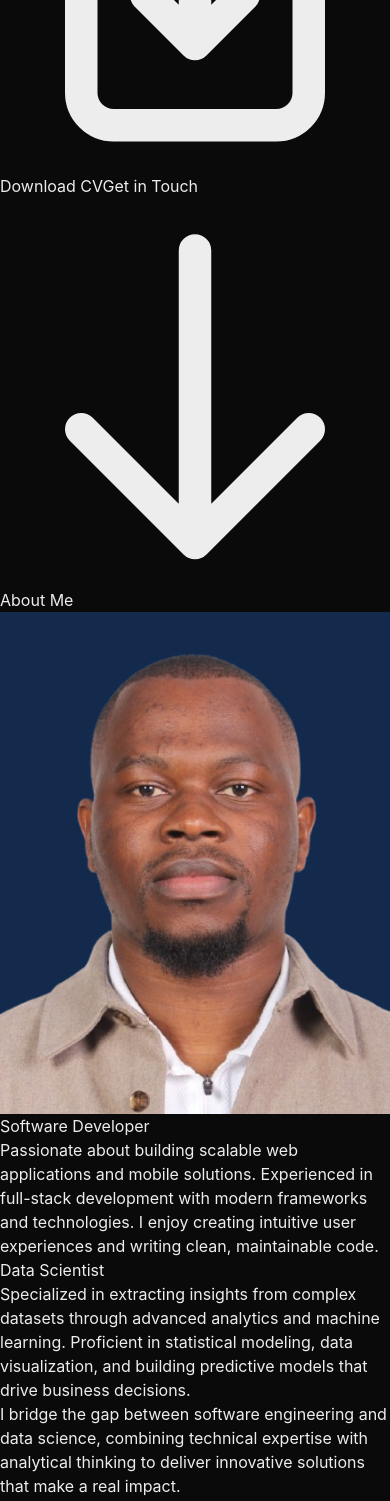
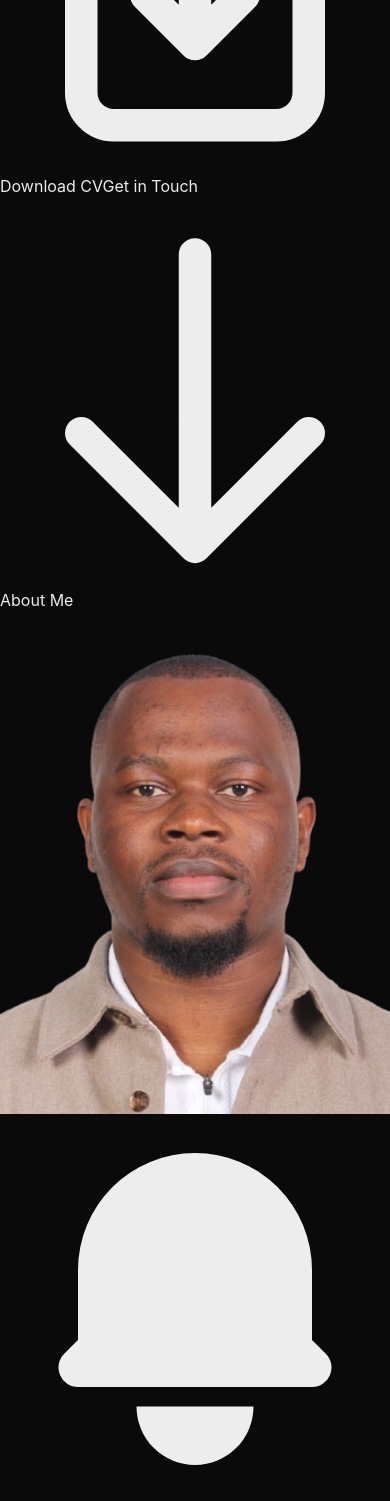
Before and after one commit to chadrack-123/chadrack_portfolio, a Next.js app: page / in a window 390 px wide. Shown: the part 432-1933 px from the top of the page. Built offline with nearby package versions, Linux system fonts and the light colour scheme.

Commit message:
Refactor code structure for improved readability and maintainability

```diff
--- a/src/components/About.tsx
+++ b/src/components/About.tsx
@@ -16,35 +16,40 @@ export default function About() {
           animate={isInView ? { opacity: 1, y: 0 } : { opacity: 0, y: 50 }}
           transition={{ duration: 0.8 }}
         >
-          <h2 className="text-4xl md:text-5xl font-bold text-center mb-12 bg-clip-text text-transparent bg-gradient-to-r from-blue-400 to-purple-500">
+          <h2 className="text-4xl md:text-5xl font-bold text-center mb-16 bg-clip-text text-transparent bg-gradient-to-r from-blue-400 to-purple-500">
             About Me
           </h2>
 
-          {/* Profile Picture */}
+          <div className="grid md:grid-cols-2 gap-12 items-center mb-12">
+            {/* Profile Picture Column */}
             <motion.div
-            initial={{ opacity: 0, scale: 0.5 }}
-            animate={{ opacity: 1, scale: 1 }}
-            transition={{ duration: 0.8, delay: 0.1 }}
-            className="mb-8 flex justify-center"
+              initial={{ opacity: 0, x: -50 }}
+              animate={isInView ? { opacity: 1, x: 0 } : { opacity: 0, x: -50 }}
+              transition={{ duration: 0.8, delay: 0.2 }}
+              className="flex justify-center"
             >
-            <div className="relative w-32 h-32 md:w-40 md:h-40">
-              <div className="absolute inset-0 bg-gradient-to-r from-blue-500 via-purple-500 to-pink-500 rounded-full blur-md opacity-75 animate-pulse" />
+              <div className="relative w-52 h-52 md:w-64 md:h-64">
+                <div className="absolute inset-0 bg-gradient-to-r from-blue-500 via-purple-500 to-pink-500 rounded-full blur-2xl opacity-30 animate-pulse" />
                 <img
-                src="/profile-bg.png"
+                  src="/profile1-bg.png"
                   alt="Profile"
-                className="relative w-full h-full rounded-full object-contain border-4 border-gray-800"
+                  className="relative w-full h-full rounded-full object-contain shadow-2xl"
                 />
               </div>
             </motion.div>
 
-          <div className="grid md:grid-cols-2 gap-8 items-center">
+            {/* Text Content Column */}
             <motion.div
-              initial={{ opacity: 0, x: -50 }}
-              animate={isInView ? { opacity: 1, x: 0 } : { opacity: 0, x: -50 }}
-              transition={{ duration: 0.8, delay: 0.2 }}
-              className="bg-gradient-to-br from-blue-500/10 to-purple-500/10 p-8 rounded-2xl backdrop-blur-sm border border-blue-500/20"
+              initial={{ opacity: 0, x: 50 }}
+              animate={isInView ? { opacity: 1, x: 0 } : { opacity: 0, x: 50 }}
+              transition={{ duration: 0.8, delay: 0.3 }}
+              className="space-y-6"
             >
-              <h3 className="text-2xl font-bold mb-4 text-blue-400">
+              <div className="bg-gradient-to-br from-blue-500/10 to-purple-500/10 p-6 rounded-2xl backdrop-blur-sm border border-blue-500/20">
+                <h3 className="text-2xl font-bold mb-3 text-blue-400 flex items-center gap-2">
+                  <svg className="w-6 h-6" fill="currentColor" viewBox="0 0 20 20">
+                    <path d="M10 2a6 6 0 00-6 6v3.586l-.707.707A1 1 0 004 14h12a1 1 0 00.707-1.707L16 11.586V8a6 6 0 00-6-6zM10 18a3 3 0 01-3-3h6a3 3 0 01-3 3z" />
+                  </svg>
                   Software Developer
                 </h3>
                 <p className="text-gray-300 leading-relaxed">
@@ -52,15 +57,13 @@ export default function About() {
                   Experienced in full-stack development with modern frameworks and technologies.
                   I enjoy creating intuitive user experiences and writing clean, maintainable code.
                 </p>
-            </motion.div>
+              </div>
 
-            <motion.div
-              initial={{ opacity: 0, x: 50 }}
-              animate={isInView ? { opacity: 1, x: 0 } : { opacity: 0, x: 50 }}
-              transition={{ duration: 0.8, delay: 0.4 }}
-              className="bg-gradient-to-br from-purple-500/10 to-pink-500/10 p-8 rounded-2xl backdrop-blur-sm border border-purple-500/20"
-            >
-              <h3 className="text-2xl font-bold mb-4 text-purple-400">
+              <div className="bg-gradient-to-br from-purple-500/10 to-pink-500/10 p-6 rounded-2xl backdrop-blur-sm border border-purple-500/20">
+                <h3 className="text-2xl font-bold mb-3 text-purple-400 flex items-center gap-2">
+                  <svg className="w-6 h-6" fill="currentColor" viewBox="0 0 20 20">
+                    <path d="M2 11a1 1 0 011-1h2a1 1 0 011 1v5a1 1 0 01-1 1H3a1 1 0 01-1-1v-5zM8 7a1 1 0 011-1h2a1 1 0 011 1v9a1 1 0 01-1 1H9a1 1 0 01-1-1V7zM14 4a1 1 0 011-1h2a1 1 0 011 1v12a1 1 0 01-1 1h-2a1 1 0 01-1-1V4z" />
+                  </svg>
                   Data Scientist
                 </h3>
                 <p className="text-gray-300 leading-relaxed">
@@ -68,6 +71,7 @@ export default function About() {
                   analytics and machine learning. Proficient in statistical modeling,
                   data visualization, and building predictive models that drive business decisions.
                 </p>
+              </div>
             </motion.div>
           </div>
 
--- a/src/components/Navbar.tsx
+++ b/src/components/Navbar.tsx
@@ -61,10 +61,10 @@ export default function Navbar() {
             whileTap={{ scale: 0.95 }}
           >
             <div className="w-10 h-10 bg-gradient-to-r from-blue-500 via-purple-500 to-pink-500 rounded-lg flex items-center justify-center font-bold text-white text-xl">
-              M
+              CK
             </div>
             <span className="text-xl font-bold bg-clip-text text-transparent bg-gradient-to-r from-blue-400 to-purple-500">
-              Portfolio
+              Chadrack Mulamba
             </span>
           </motion.a>
 
```
Also changed, not shown: public/profile1-bg.png (added). Lines whose indentation alone changed are shown as unchanged.
